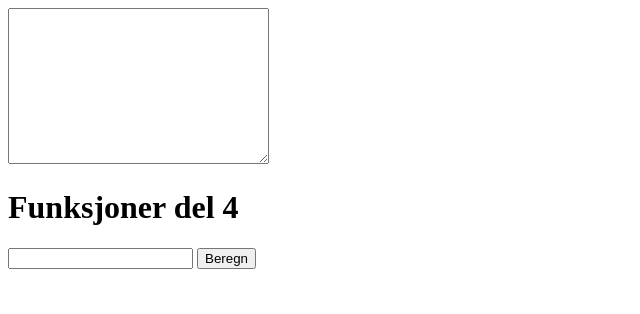
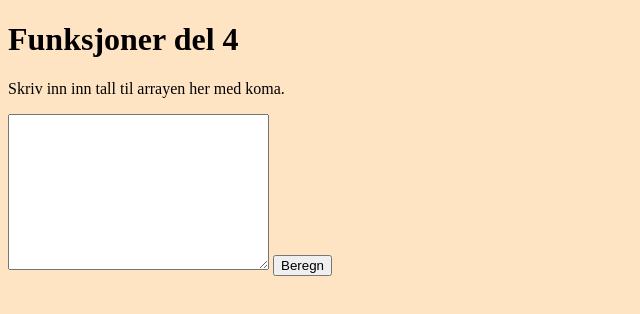
Before and after one commit to Newtexas28/HTML, a plain HTML site: page Funksjoner del 4/index.html in a window 1280 px wide. Shown: the whole page, without its empty margins (0-640 px from the left). Drawn offline with Linux system fonts and the light colour scheme.

Commit message:
adding text

```diff
--- a/Funksjoner del 4/css/stylesheet.css
+++ b/Funksjoner del 4/css/stylesheet.css
@@ -0,0 +1,3 @@
+body {
+    background-color: bisque;
+}
--- a/Funksjoner del 4/index.html
+++ b/Funksjoner del 4/index.html
@@ -13,9 +13,10 @@
         <link rel="stylesheet" href="css/stylesheet.css">
     </head>
     <body>
-        <textarea name="" id="" cols="30" rows="10"></textarea>
         <h1>Funksjoner del 4</h1>
-        <input type = "number", name = "arry[]" value = "" id = "input">
+        <p>Skriv inn inn tall til arrayen her med koma.</p>
+        <textarea id="to_array" cols="30" rows="10"></textarea>
+
         <button id = "output">Beregn</button>
         <script src="js/main.js" async defer></script>
     </body>
```
